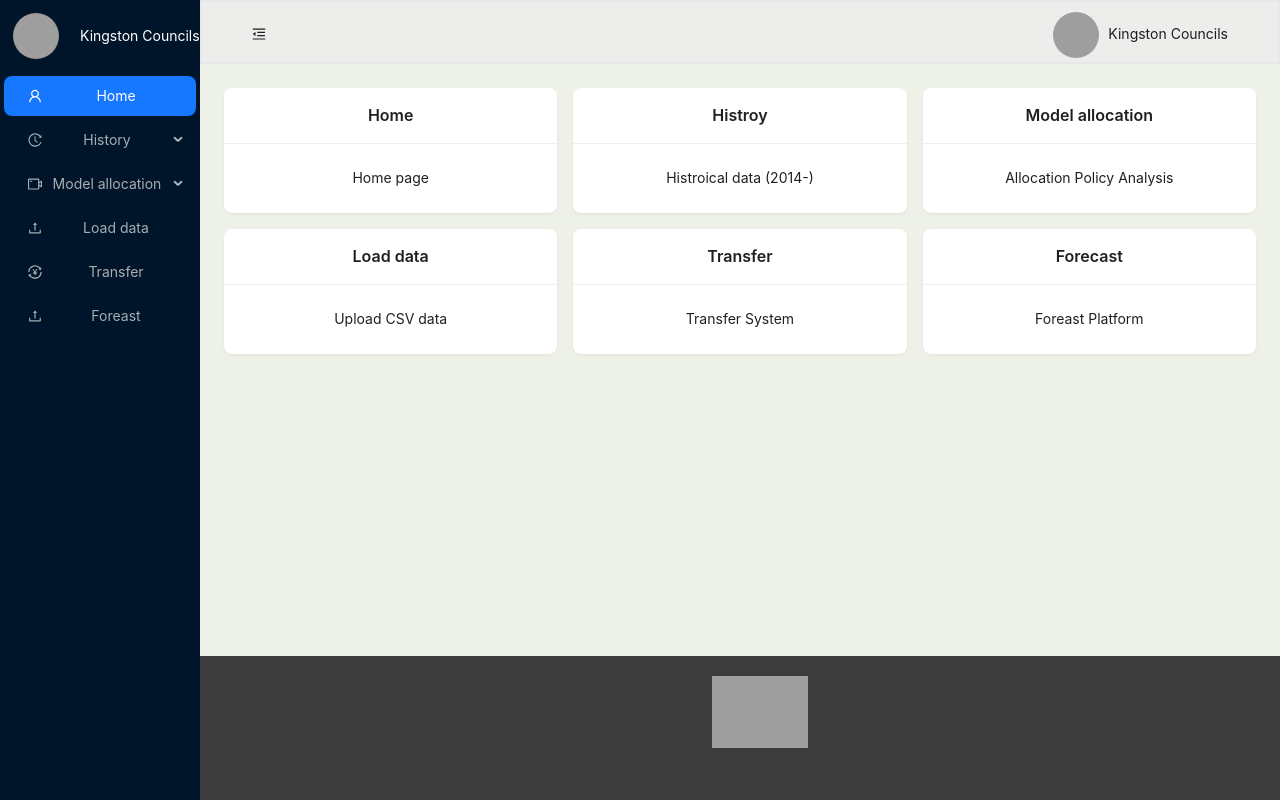
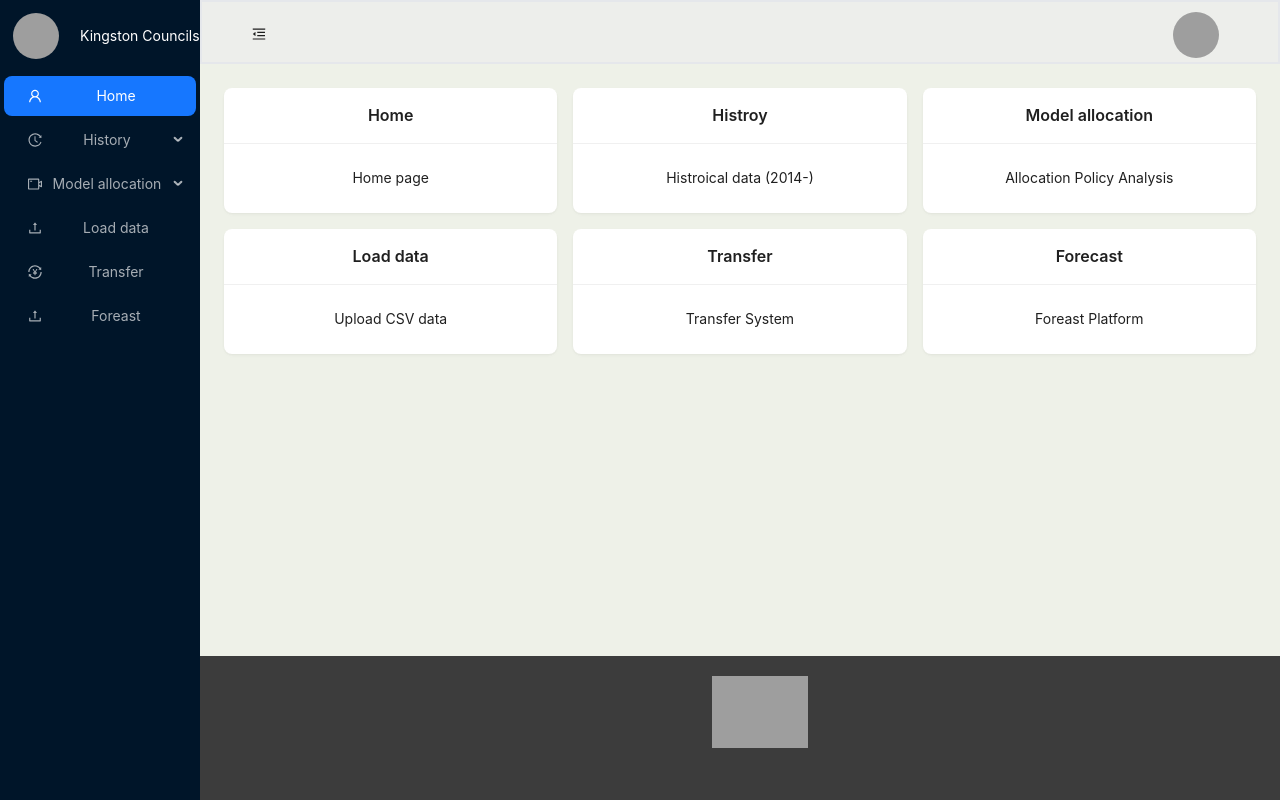
Before and after one commit to Du5TCh3N/TeamOrange, a React (Create React App) app: page / in a window 1280 px wide. Built offline with nearby package versions, Linux system fonts and the light colour scheme; no server answers; grey boxes are pictures that could not be loaded; what @aws-amplify/datastore, aws-amplify would draw is missing.

Commit message:
made user page accessible via left side

```diff
--- a/src/components/BasicLayout/basicLayout.js
+++ b/src/components/BasicLayout/basicLayout.js
@@ -39,7 +39,7 @@ const BasicLayout = () => {
                     <div className="flex items-center">
                         <Avatar className=" ml-3" size={48} src={avatarUrl} />
                         <span className="ml-5"
-                            style={{ display: collapsed ? 'none' : 'block' }}>{"Kingston Councils"}</span>
+                            style={{ display: collapsed ? 'none' : 'block' }}><Link to='/User'>{"Kingston Councils"}</Link></span>
                     </div>
                 </div>
 
@@ -97,7 +97,7 @@ const BasicLayout = () => {
                         <span className="  ml-auto">
                             <Avatar className="mr-2" size={48} src={avatarUrl} />
                             <span >
-                                <Link to='/User'>{"Kingston Councils"}</Link>
+                                <Link to='/User'>{""}</Link>
                             </span>
                         </span>
 
```
